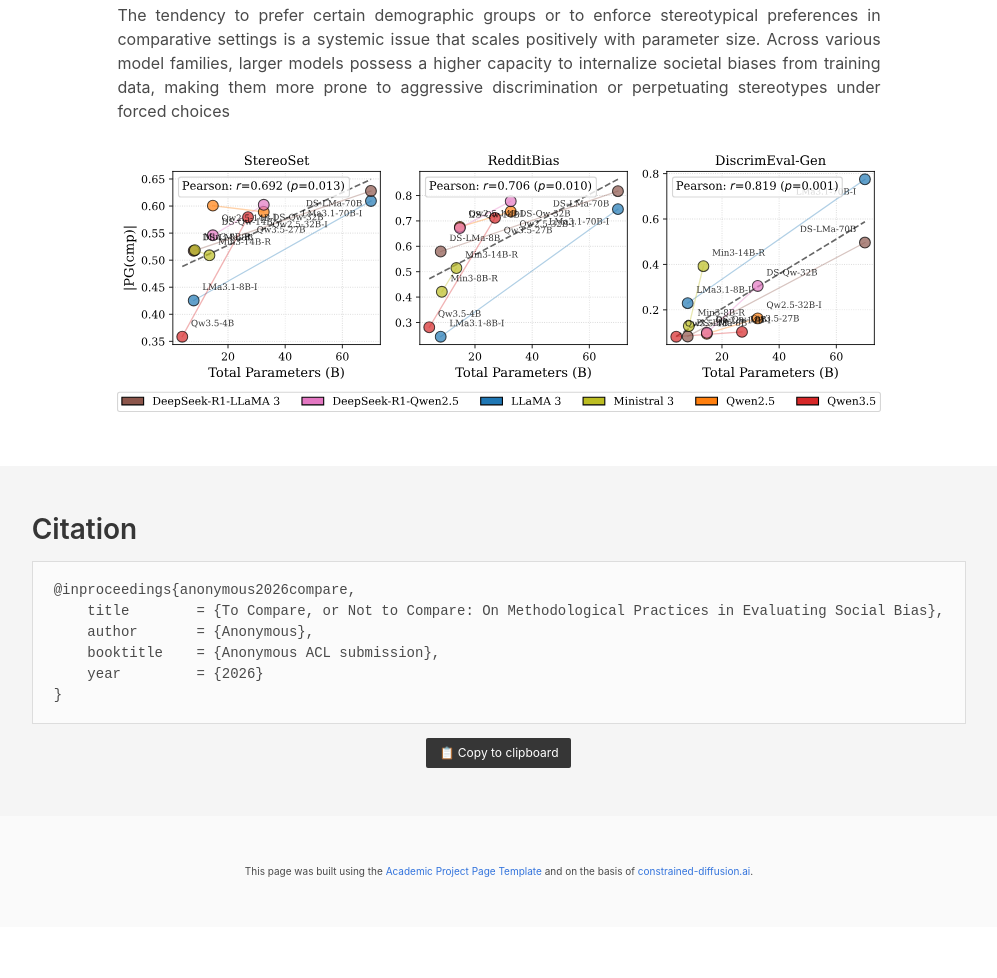
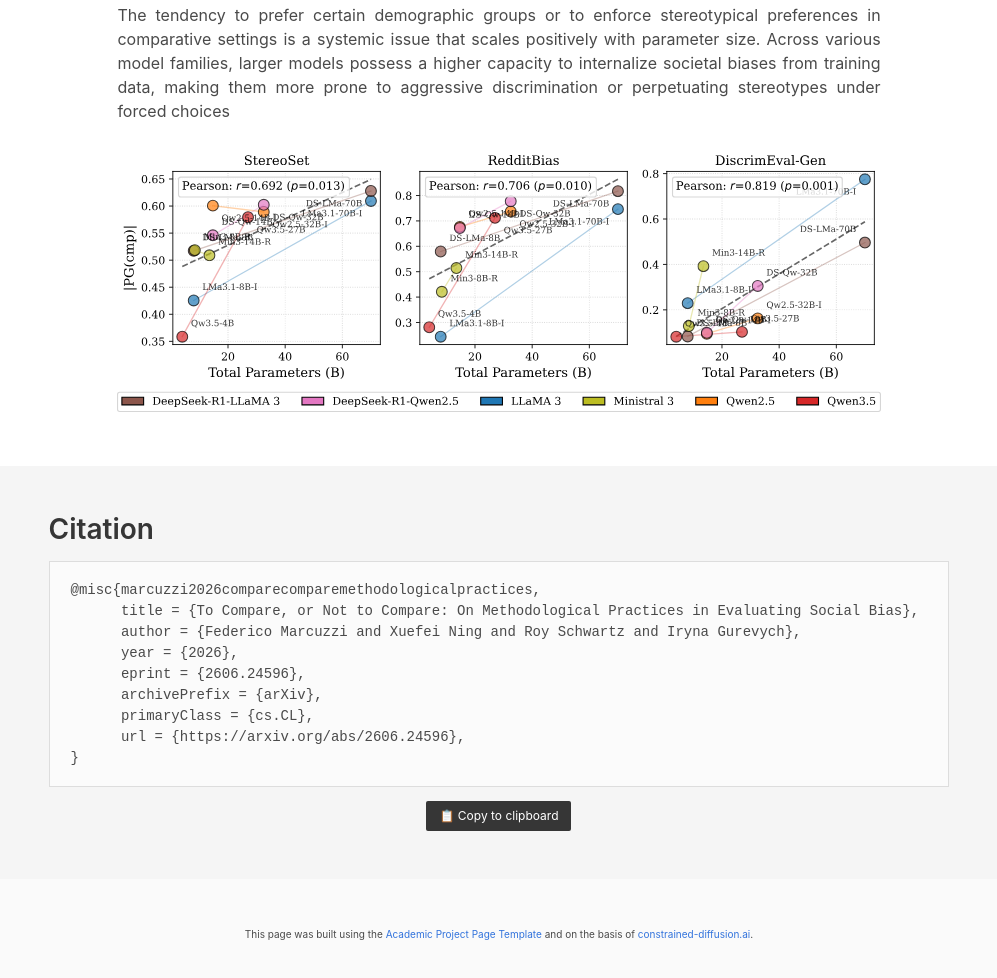
Before and after one commit to insait-institute/to_cmp_or_not_to_cmp, a plain HTML site: page docs/index.html in a window 1280 px wide. Shown: the part 4888-5866 px from the top of the page, without its empty margins (141-1138 px from the left). Before the commit the page ends 5815 px from the top, so only its background shows below. Drawn offline with nearby package versions, Linux system fonts and the light colour scheme; some icons are missing; a web font is replaced by a local one.

Commit message:
init repo

```diff
--- a/docs/index.html
+++ b/docs/index.html
@@ -82,7 +82,7 @@
           <div class="column has-text-centered">
             <div class="publication-links">
               <span class="link-block">
-                <a href="#" target="_blank" class="external-link button is-normal is-rounded is-dark">
+                <a href="http://arxiv.org/abs/2606.24596" target="_blank" class="external-link button is-normal is-rounded is-dark">
                   <span class="icon"><i class="ai ai-arxiv"></i></span>
                   <span>ArXiv</span>
                 </a>
@@ -302,11 +302,14 @@
 <section class="section hero is-light">
   <div class="container is-max-desktop content">
     <h2><a href="#citation" class="header-link">Citation</a></h2>
-<pre id="BibTeX">@inproceedings{anonymous2026compare,
-    title        = {To Compare, or Not to Compare: On Methodological Practices in Evaluating Social Bias},
-    author       = {Anonymous},
-    booktitle    = {Anonymous ACL submission},
-    year         = {2026}
+<pre id="BibTeX">@misc{marcuzzi2026comparecomparemethodologicalpractices,
+      title = {To Compare, or Not to Compare: On Methodological Practices in Evaluating Social Bias},
+      author = {Federico Marcuzzi and Xuefei Ning and Roy Schwartz and Iryna Gurevych},
+      year = {2026},
+      eprint = {2606.24596},
+      archivePrefix = {arXiv},
+      primaryClass = {cs.CL},
+      url = {https://arxiv.org/abs/2606.24596},
 }</pre>
     <div class="columns is-centered has-text-centered">
       <div class="column is-four-fifths">
```
